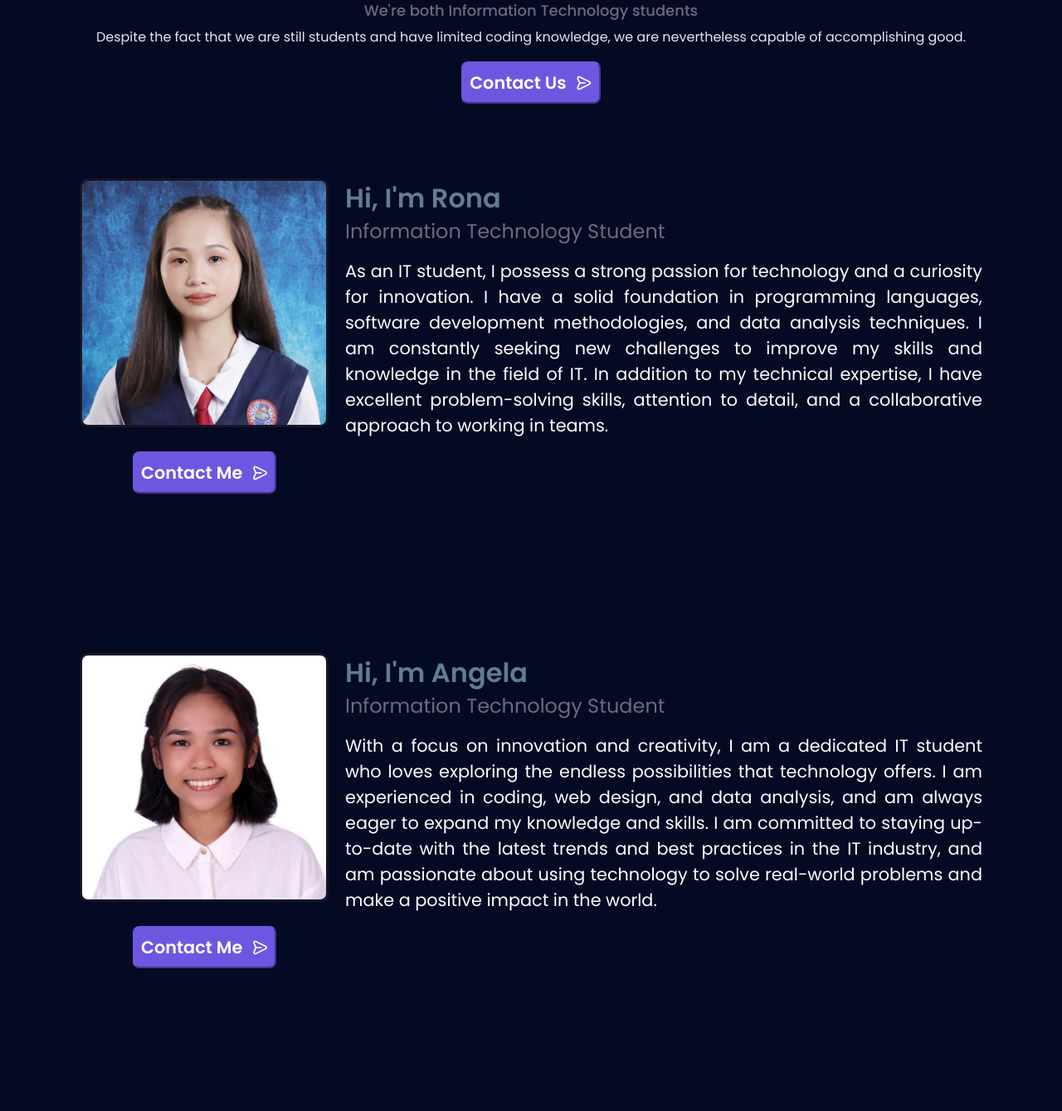
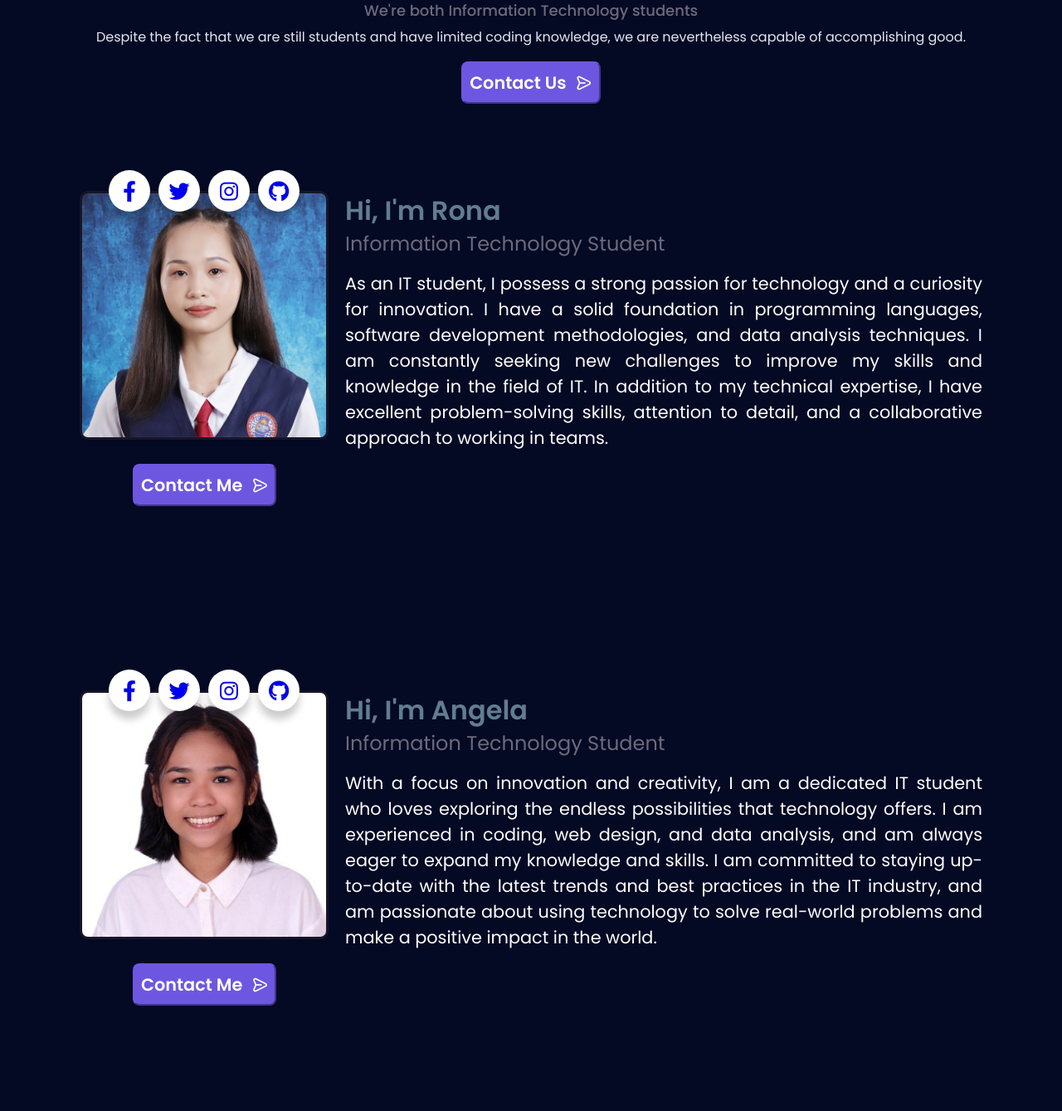
Before and after one commit to Roonnnaaaa/Balangat_Hugo_Web_Profile, a PHP site: page / in a window 1280 px wide. Shown: the part 491-1830 px from the top of the page at 83% size. Before the commit the page ends 1658 px from the top, so only its background shows below. Run offline with PHP 8.4, Linux system fonts and the light colour scheme.

Commit message:
I added some social media to the index page

```diff
--- a/css/main.css
+++ b/css/main.css
@@ -346,7 +346,7 @@ nav ul li a:active{
     align-items: center;
 }
 .self-info{
-    margin: 80px auto;
+    margin: 95px auto;
     width: 85%;
 }
 .self-info img{
@@ -356,6 +356,84 @@ nav ul li a:active{
     border-radius: 10px;
     margin-right: 20px;
 }
+
+.socials{
+    position: absolute;
+    margin-top: -30px;
+    margin-left: 30px;
+}
+.socials .button{
+    display: inline-block;
+    height: 50px;
+    width: 50px;
+    float: left;
+    margin: 5px 5px;
+    overflow: hidden;
+    background: #fff;
+    border-radius: 50px;
+    cursor: pointer;
+    box-shadow: 0px 10px 10px rgba(0,0,0,0.2);
+    transition: all 0.3s ease-out;
+  }
+  .socials .button:hover{
+    width: 200px;
+  }
+  .socials .button .icon{
+    display: inline-block;
+    height: 50px;
+    width: 50px;
+    text-align: center;
+    border-radius: 50px;
+    box-sizing: border-box;
+    line-height: 60px;
+    transition: all 0.3s ease-out;
+  }
+  .socials .button:nth-child(1):hover .icon{
+    background: #4267B2;
+  }
+  .socials .button:nth-child(2):hover .icon{
+    background: #1DA1F2;
+  }
+  .socials .button:nth-child(3):hover .icon{
+    background: #E1306C;
+  }
+  .socials .button:nth-child(4):hover .icon{
+    background: #333;
+  }
+  .socials .button:nth-child(5):hover .icon{
+    background: #ff0000;
+  }
+  .socials .button .icon i{
+    font-size: 25px;
+    line-height: 50px;
+    transition: all 0.3s ease-out;
+  }
+  .socials .button:hover .icon i{
+    color: #fff;
+  }
+  .socials .button span{
+    font-size: 20px;
+    font-weight: 500;
+    line-height: 50px;
+    margin-left: 10px;
+    transition: all 0.3s ease-out;
+  }
+  .socials .button:nth-child(1) span{
+    color: #4267B2;
+  }
+  .socials .button:nth-child(2) span{
+    color: #1DA1F2;
+  }
+  .socials .button:nth-child(3) span{
+    color: #E1306C;
+  }
+  .socials .button:nth-child(4) span{
+    color: #333;
+  }
+  .socials .button:nth-child(5) span{
+    color: #ff0000;
+  }
+
 .intro-title{
     font-size: 2rem;
     color: #617d8f;
--- a/index.html
+++ b/index.html
@@ -6,6 +6,7 @@
     <meta name="viewport" content="width=device-width, initial-scale=1.0">
     <!------------------ UNICONS ------------------->
     <link rel="stylesheet" href="https://unicons.iconscout.com/release/v4.0.0/css/line.css">
+    <link rel="stylesheet" href="https://cdnjs.cloudflare.com/ajax/libs/font-awesome/6.4.0/css/all.min.css"/>
 
     <!------------------ CSS ------------------->
     <link rel="stylesheet" href="css/main.css">
@@ -155,6 +156,35 @@
     <section class="self-body" id="section-1">
         <div class="self-info">
             <img src="img/Balangat.jpg">
+            <div class="socials">
+                <div class="button">
+                    <div class="icon">
+                        <a href="https://www.facebook.com/ronamay.balean/"><i class="fab fa-facebook-f"></i></a>
+                    </div>
+                    <span>Facebook</span>
+                </div>
+
+                <div class="button">
+                    <div class="icon">
+                        <a href="#"><i class="fab fa-twitter"></i></a>
+                    </div>
+                    <span>Twitter</span>
+                </div>
+
+                <div class="button">
+                    <div class="icon">
+                        <a href="https://www.instagram.com/ronabalangat21/"><i class="fab fa-instagram"></i></a>
+                    </div>
+                    <span>Instagram</span>
+                </div>
+
+                <div class="button">
+                    <div class="icon">
+                        <a href="https://github.com/ronamay-0408"><i class="fa-brands fa-github"></i></a>
+                    </div>
+                    <span>GitHub</span>
+                </div>
+            </div>
             <div class="text-box">
                 <h1 class="intro-title">Hi, I'm Rona</h1>
                 <h3 class="intro-subtitle">Information Technology Student</h3>
@@ -172,6 +202,35 @@
     <section class="self-body" id="section-2">
         <div class="self-info">
             <img src="img/Hugo.jpg">
+            <div class="socials">
+                <div class="button">
+                    <div class="icon">
+                        <a href="https://www.facebook.com/angelaannetherese.hugo"><i class="fab fa-facebook-f"></i></a>
+                    </div>
+                    <span>Facebook</span>
+                </div>
+
+                <div class="button">
+                    <div class="icon">
+                        <a href="#"><i class="fab fa-twitter"></i></a>
+                    </div>
+                    <span>Twitter</span>
+                </div>
+
+                <div class="button">
+                    <div class="icon">
+                        <a href="https://www.instagram.com/izmeangge/"><i class="fab fa-instagram"></i></a>
+                    </div>
+                    <span>Instagram</span>
+                </div>
+
+                <div class="button">
+                    <div class="icon">
+                        <a href="https://github.com/ronamay-0408"><i class="fa-brands fa-github"></i></a>
+                    </div>
+                    <span>GitHub</span>
+                </div>
+            </div>
             <div class="text-box">
                 <h1 class="intro-title">Hi, I'm Angela</h1>
                 <h3 class="intro-subtitle">Information Technology Student</h3>
```
